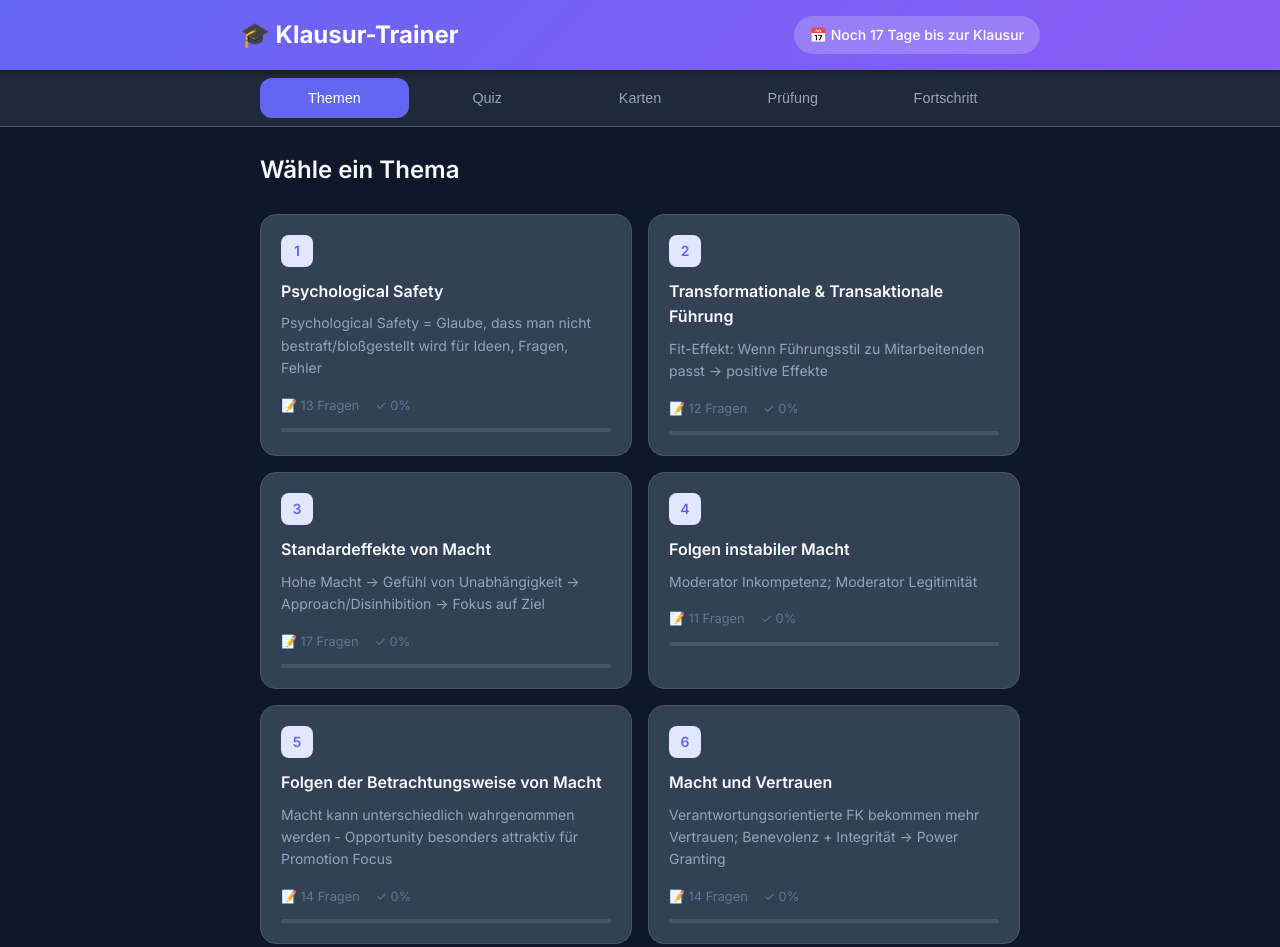
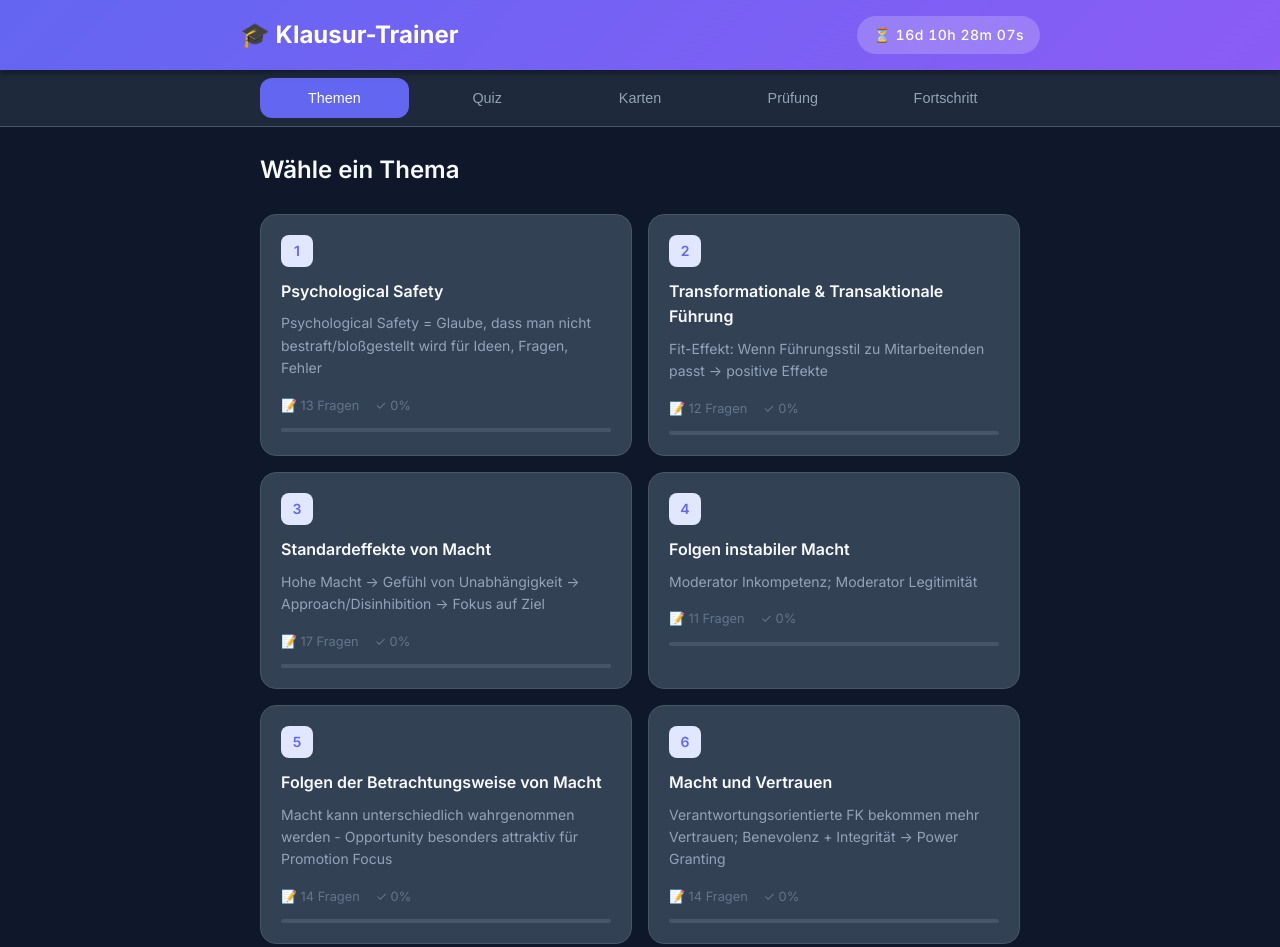
Before and after one commit to morlinghausm-hue/sozi-klausur-trainer, a plain HTML site: page index.html in a window 1280 px wide. Shown: the top 947 px of the page. Drawn offline with Linux system fonts and the light colour scheme.

Commit message:
Add files via upload

```diff
--- a/css/styles.css
+++ b/css/styles.css
@@ -98,6 +98,8 @@ body {
     font-size: 0.875rem;
     font-weight: 500;
     color: white;
+    font-variant-numeric: tabular-nums;
+    letter-spacing: 0.5px;
 }
 
 /* ============================================
--- a/js/app.js
+++ b/js/app.js
@@ -140,27 +140,49 @@ function renderTopics() {
     grid.appendChild(mixedCard);
 }
 
+let countdownInterval = null;
+
 /**
- * Rendert den Prüfungs-Countdown
+ * Rendert den Prüfungs-Countdown in Echtzeit
  */
 function renderExamCountdown() {
     const metadata = getMetadata();
     if (!metadata || !metadata.examDate) return;
 
-    const examDate = new Date(metadata.examDate);
-    const today = new Date();
-    const diffTime = examDate - today;
-    const diffDays = Math.ceil(diffTime / (1000 * 60 * 60 * 24));
-
     const container = document.getElementById('examCountdown');
 
-    if (diffDays > 0) {
-        container.textContent = `📅 Noch ${diffDays} Tage bis zur Klausur`;
-    } else if (diffDays === 0) {
-        container.textContent = '🔥 Heute ist Klausurtag!';
-    } else {
-        container.textContent = '✅ Klausur geschrieben';
-    }
+    // Setze Klausurdatum auf 4.2.2026 um 09:00 Uhr
+    const examDate = new Date(metadata.examDate);
+    examDate.setHours(9, 0, 0, 0);
+
+    const update = () => {
+        const now = new Date();
+        const diff = examDate - now;
+
+        if (diff <= 0) {
+            container.textContent = '🔥 Die Klausur hat begonnen!';
+            if (countdownInterval) clearInterval(countdownInterval);
+            return;
+        }
+
+        const days = Math.floor(diff / (1000 * 60 * 60 * 24));
+        const hours = Math.floor((diff % (1000 * 60 * 60 * 24)) / (1000 * 60 * 60));
+        const minutes = Math.floor((diff % (1000 * 60 * 60)) / (1000 * 60));
+        const seconds = Math.floor((diff % (1000 * 60)) / 1000);
+
+        // Formatierung mit führenden Nullen
+        const h = hours.toString().padStart(2, '0');
+        const m = minutes.toString().padStart(2, '0');
+        const s = seconds.toString().padStart(2, '0');
+
+        container.innerHTML = `⏳ ${days}d ${h}h ${m}m ${s}s`;
+    };
+
+    update(); // Initialer Aufruf
+
+    // Interval stoppen falls schon läuft (vermeidet doppelte Timer)
+    if (countdownInterval) clearInterval(countdownInterval);
+    countdownInterval = setInterval(update, 1000);
 }
 
 /**
```
